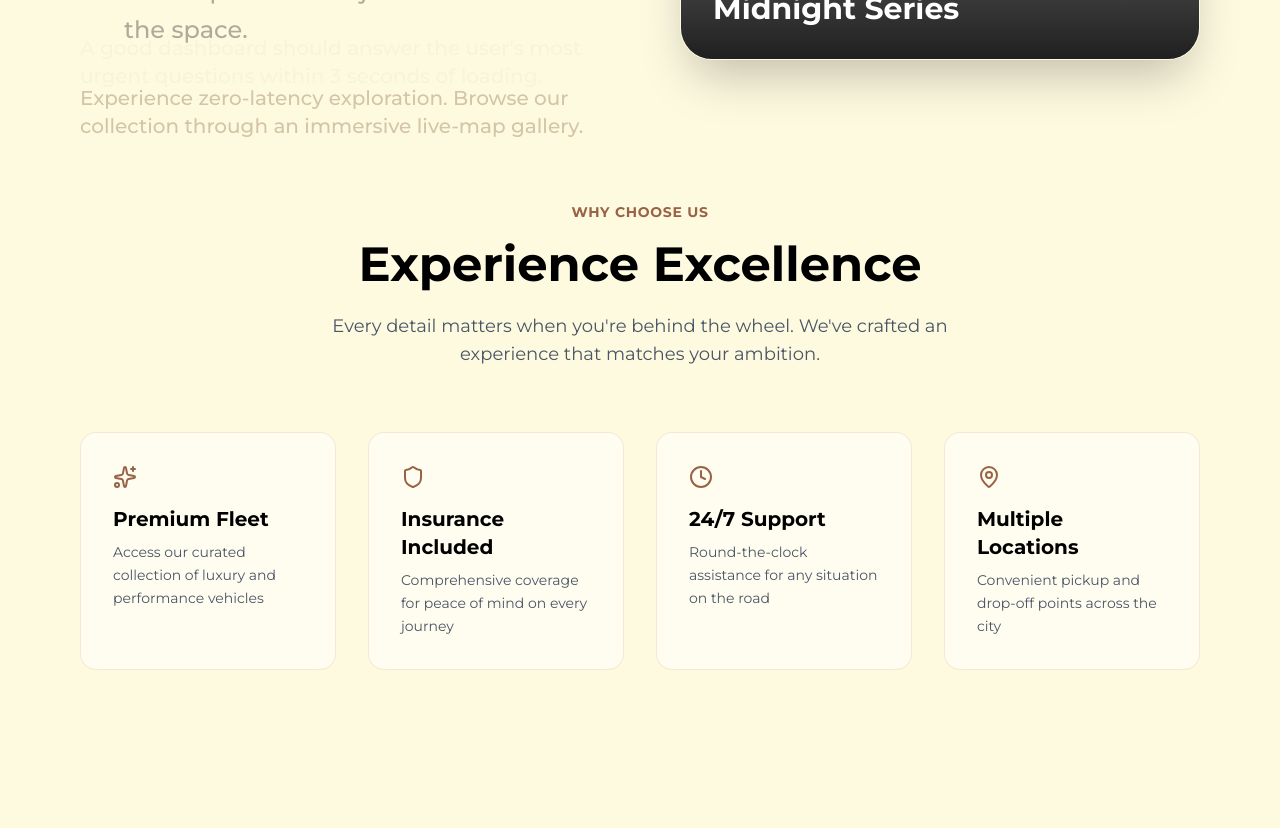
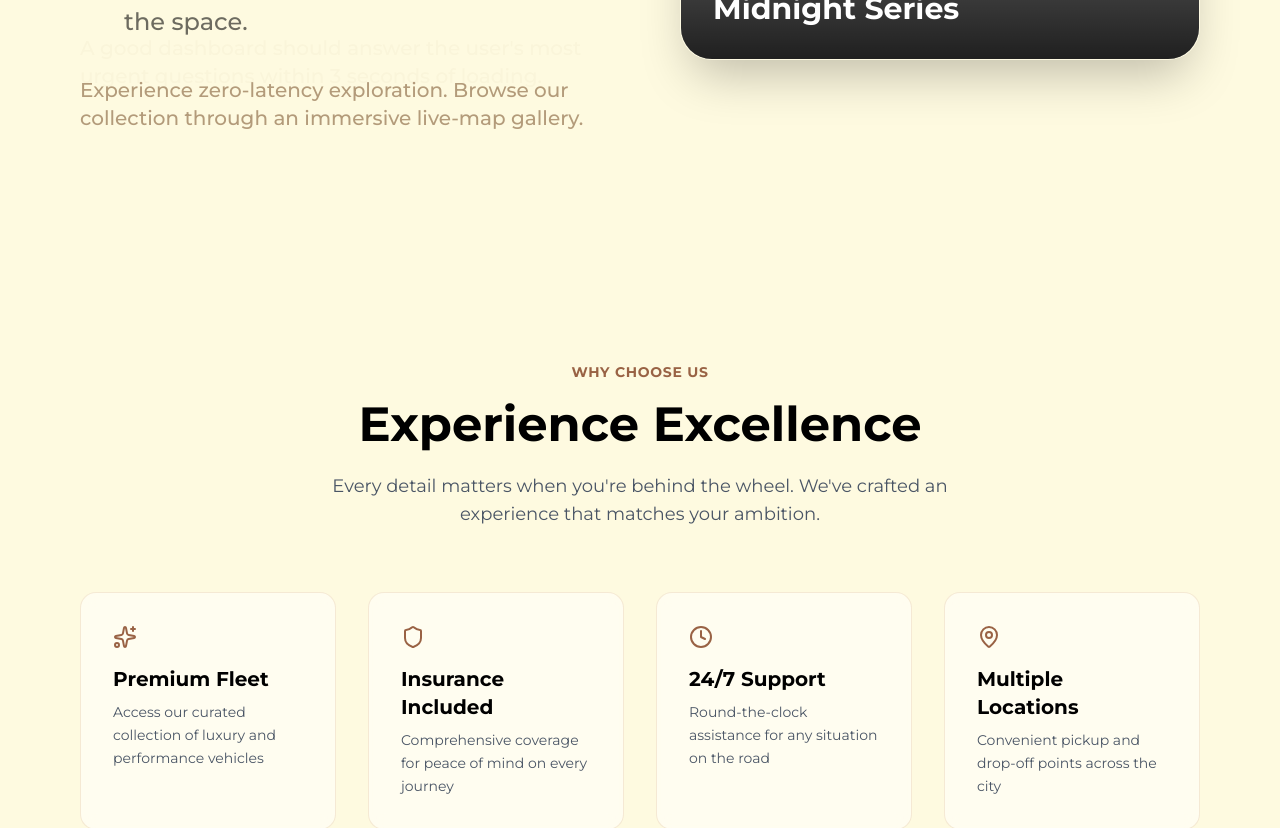
Before and after one commit to ABDUL-WASAY08/Ecomerace_RentCar_Frontend, a React (Vite) app: page / in a window 1280 px wide. Shown: the part 680-1508 px from the top of the page. Built offline with nearby package versions, Linux system fonts and the light colour scheme; no server answers; grey boxes are pictures that could not be loaded.

Commit message:
store fixing

```diff
--- a/src/screens/LandingPage.jsx
+++ b/src/screens/LandingPage.jsx
@@ -157,11 +157,11 @@ function LandingPage() {
       <Header />
 
       {/* Hero Section */}
-      <div ref={containerRef} className="relative h-[100vh] pt-20 md:pt-10">
+      <div ref={containerRef} className="relative h-[100vh] pt-20 md:pt-40 lg:pt-10">
         <div className="sticky top-0 h-screen flex items-center px-6 md:px-12 lg:px-20 overflow-hidden">
           <div className="grid grid-cols-1 lg:grid-cols-2 w-full gap-10 lg:gap-20 items-center">
             <div className="flex flex-col relative h-[300px] md:h-[400px] justify-center text-center lg:text-left">
-              <div className="text-[#996244] font-bold text-4xl md:text-5xl lg:text-6xl mb-6 lg:mb-12 leading-tight">
+              <div className="text-[#996244] font-bold text-4xl md:text-4xl lg:text-6xl mb-6 lg:mb-12 leading-tight">
                 Don't just catch a ride, <br />
                 <span className="text-black">curate the drive.</span>
                 <div className="relative ">
@@ -234,7 +234,7 @@ function LandingPage() {
       </div>
 
       {/* Features Section */}
-      <section className="px-6 md:px-12 lg:px-20 py-20 bg-[#FEFAE0]">
+      <section className="px-6 md:px-12 lg:px-20 py-60 bg-[#FEFAE0]">
         <div className="max-w-7xl mx-auto">
           <div className="text-center mb-16">
             <span className="text-[#996244] font-semibold tracking-wider uppercase text-sm">Why Choose Us</span>
```
